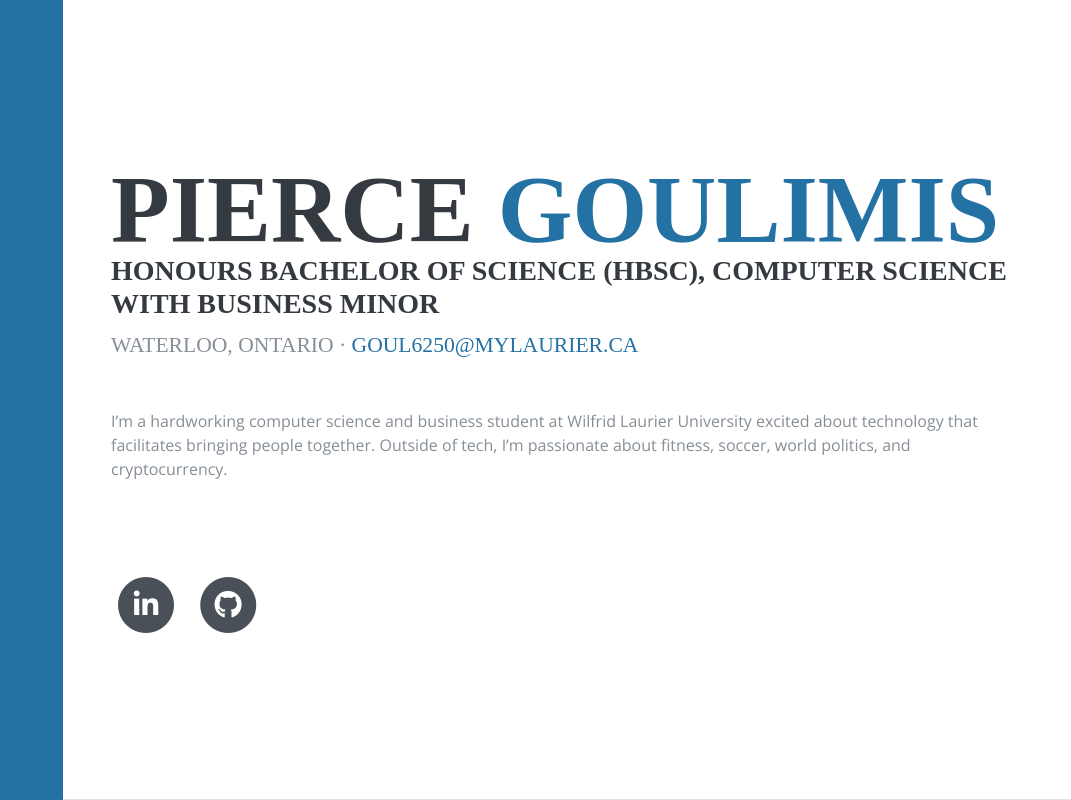
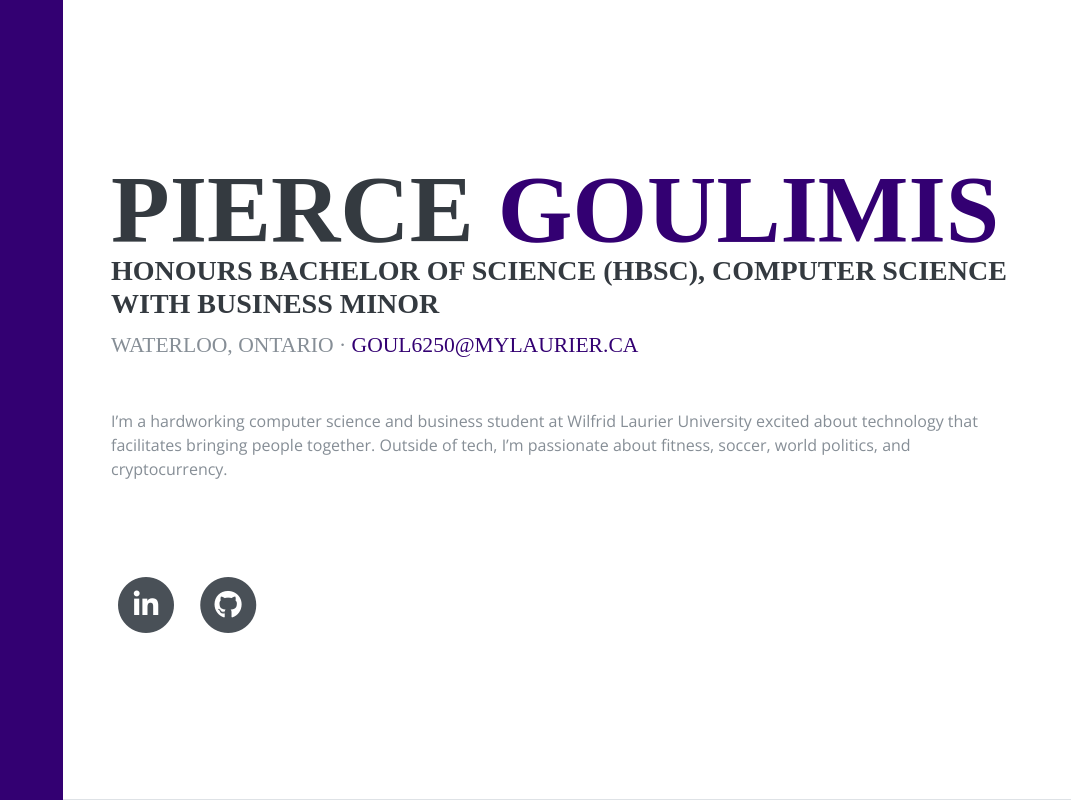
Before and after one commit to p3rce/piercegoulimis, a PHP site: page / in a window 1280 px wide. Shown: the whole page, without its empty margins (209-1280 px from the left). Run offline with PHP 8.4, Linux system fonts and the light colour scheme; some libraries are stand-ins or nearby versions; some web fonts are replaced.

Commit message:
Changed to WLU Colors

```diff
--- a/assets/css/resume.css
+++ b/assets/css/resume.css
@@ -131,15 +131,18 @@ body {
 }
 
 .bg-primary {
-    background-color: #2471A3!important;
+  /* background-color: #2471A3!important; */
+  background-color: #330072!important;
 }
 
 .text-primary {
-    color: #2471A3 !important;
+  /* color: #2471A3 !important; */
+  color: #330072 !important;
 }
 
 a {
-    color: #2471A3;
+  /* color: #2471A3; */
+  color: #330072;
 }
 
 a:hover, a:focus, a:active {
```
Lines whose indentation alone changed are shown as unchanged.
